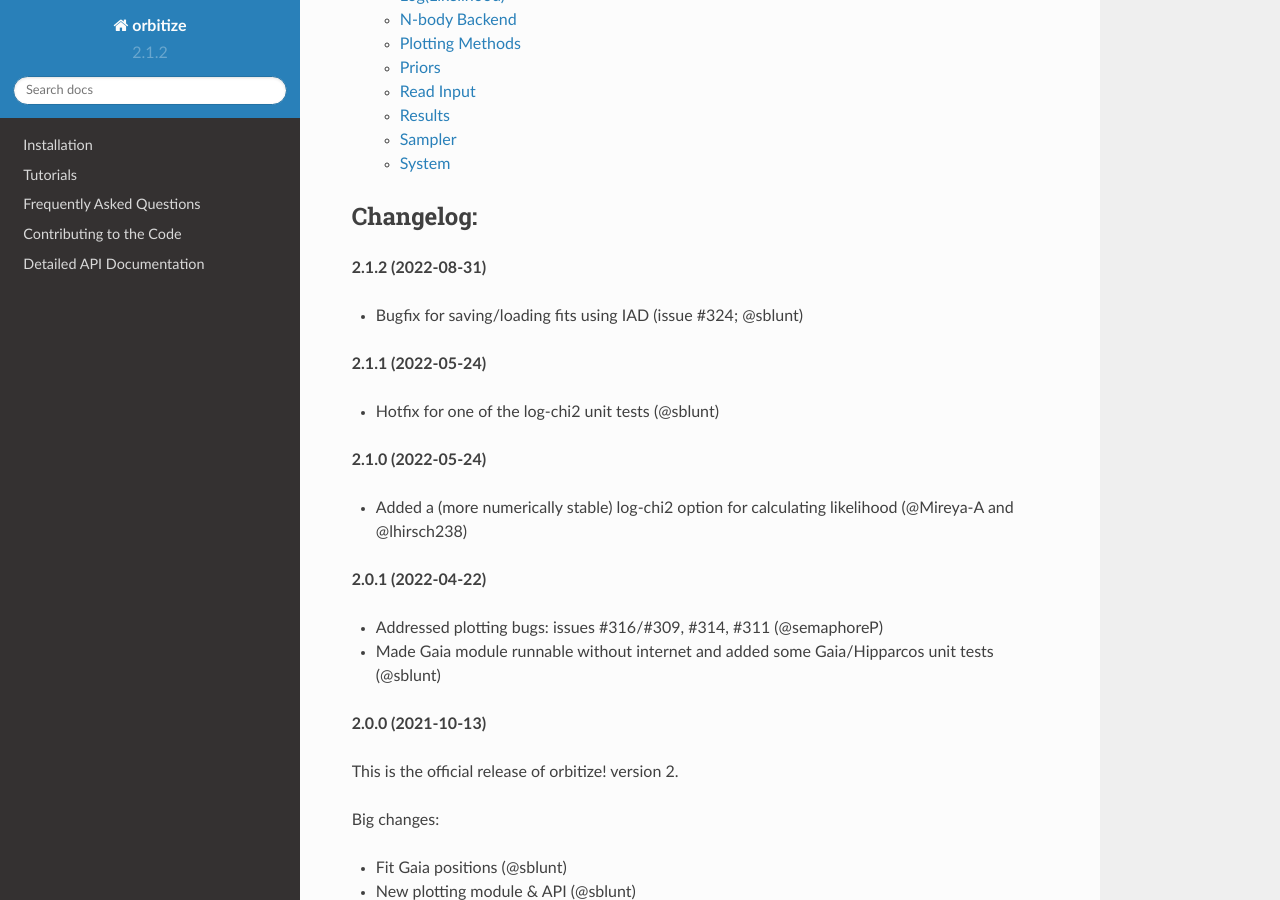
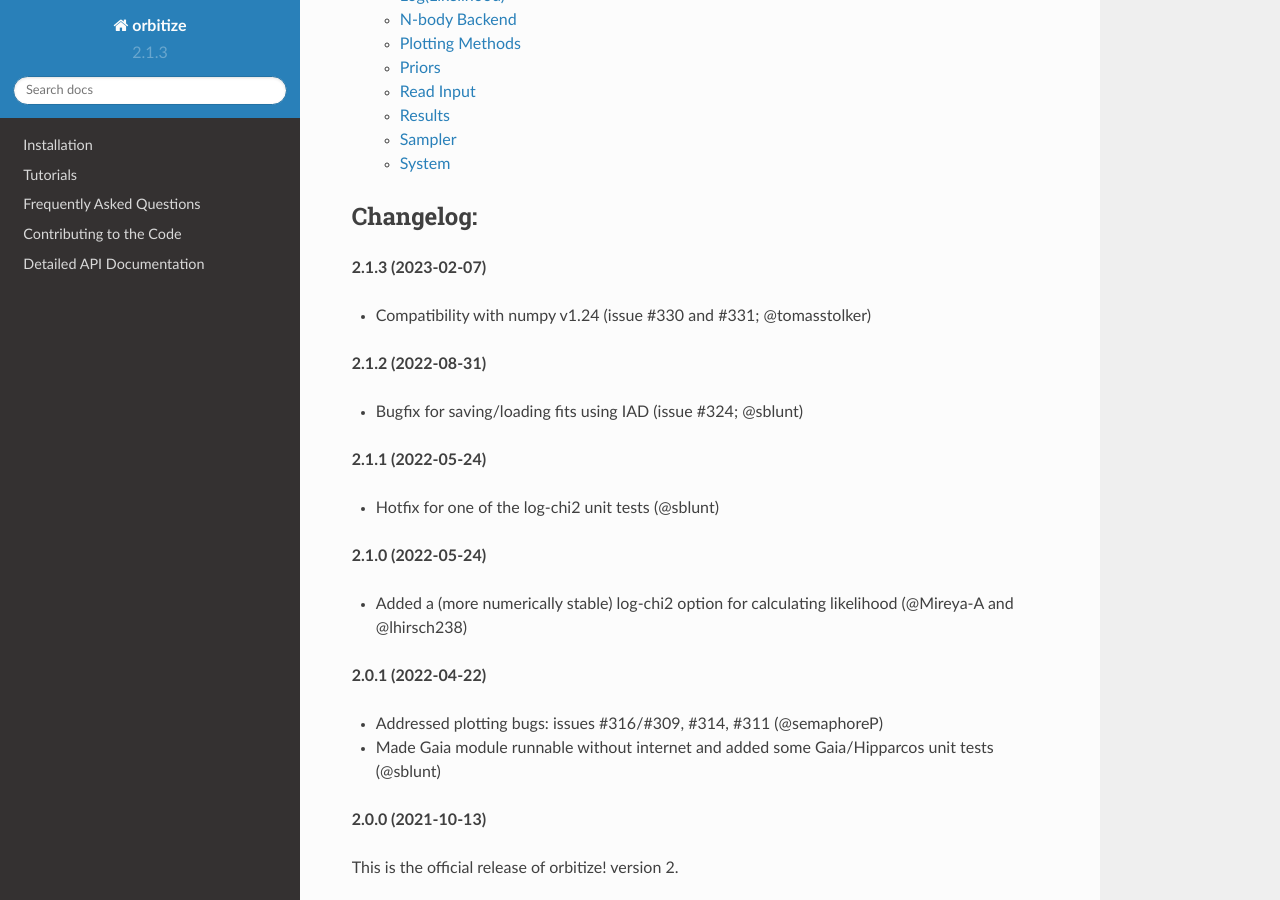
Before and after one commit to sblunt/orbitize, a Sphinx documentation site: the page built from docs/index.rst, in a window 1280 px wide and 900 px high, scrolled down 1657 px. Built offline with Sphinx 7.4.7 and the Read the Docs theme 2.0.0, drawn with Linux system fonts in a browser that asks for light colours; pages that are not in the unit, such as notebooks, are missing from menus.

Commit message:
increment version, docs changelog

```diff
--- a/docs/index.rst
+++ b/docs/index.rst
@@ -53,6 +53,10 @@
 
 Changelog:
 ++++++++++
+
+**2.1.3 (2023-02-07)**
+
+- Compatibility with numpy v1.24 (issue #330 and #331; @tomasstolker)
 
 **2.1.2 (2022-08-31)**
 
--- a/orbitize/__init__.py
+++ b/orbitize/__init__.py
@@ -1,6 +1,6 @@
 import os
 
-__version__ = '2.1.2'
+__version__ = '2.1.3'
 
 # set Python env variable to keep track of example data dir
 orbitize_dir = os.path.dirname(__file__)
```
